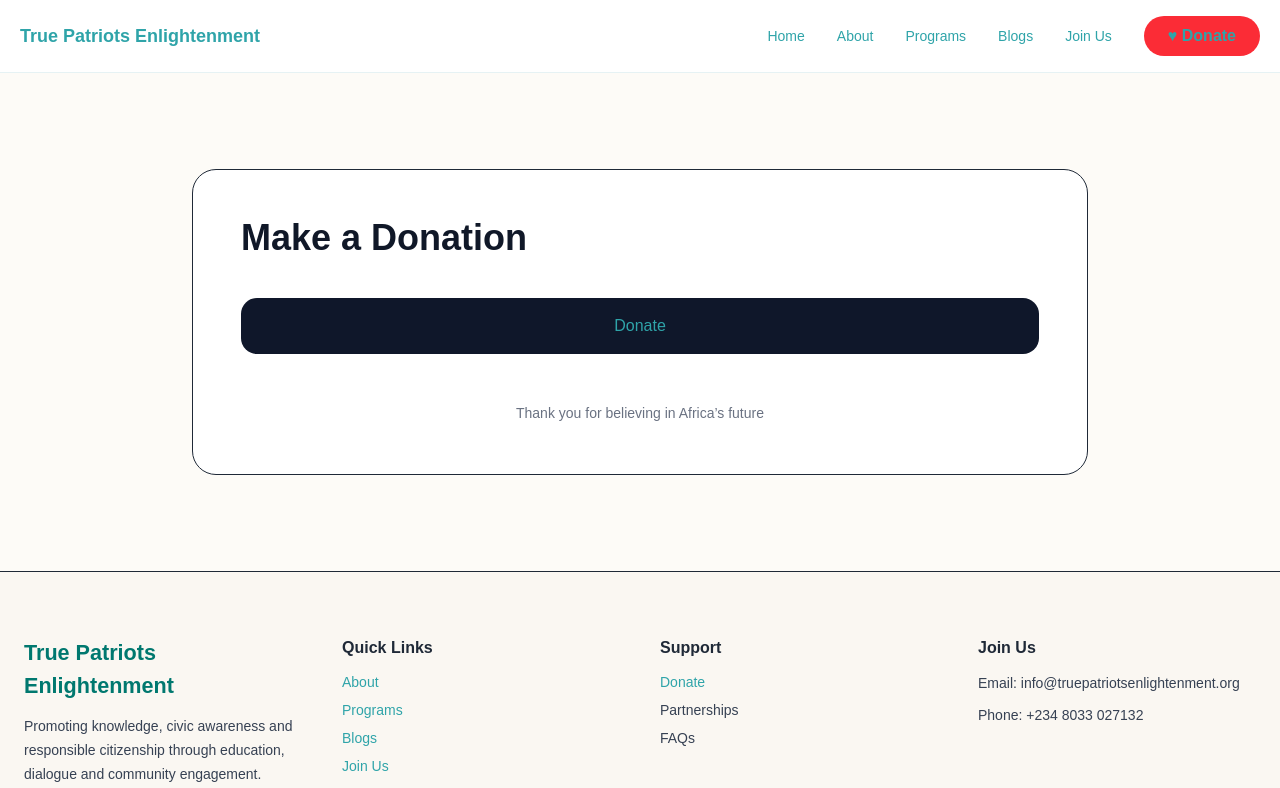
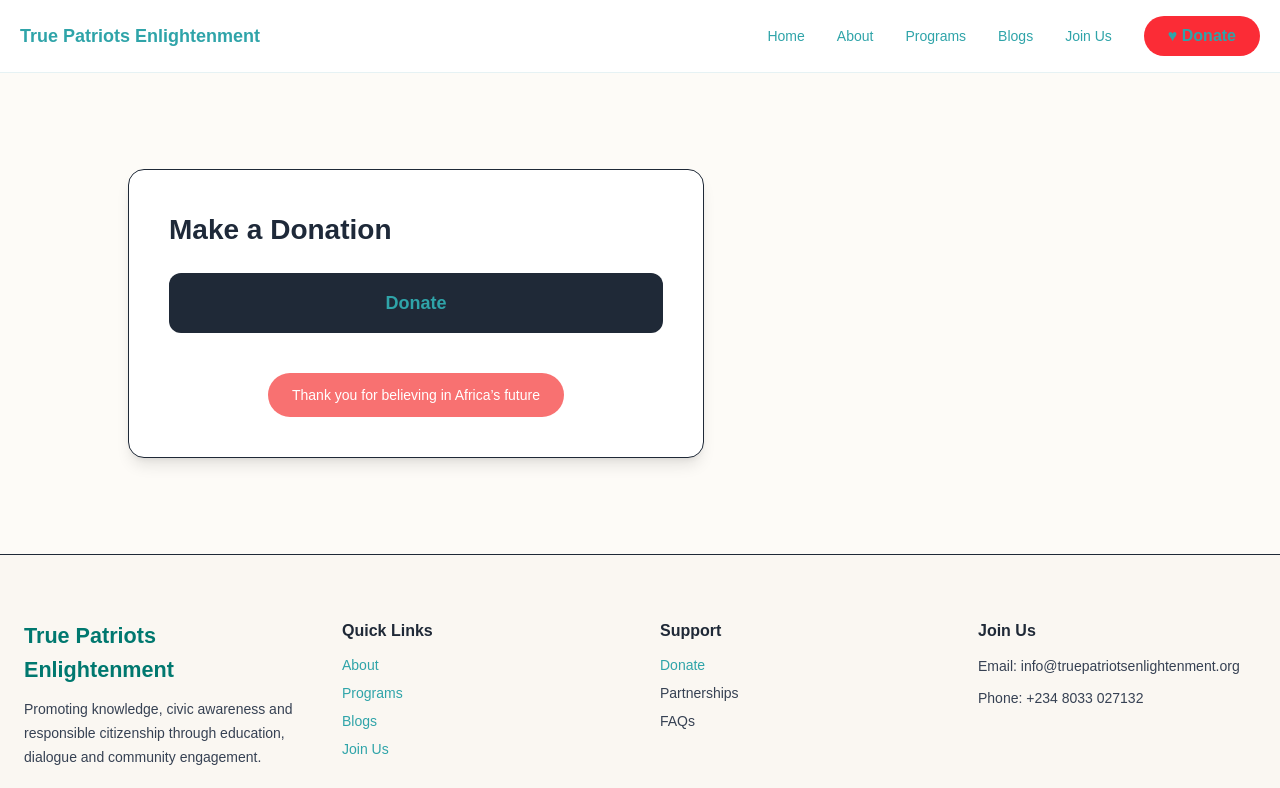
Before and after one commit to pearlroys/truepatriots-enlightenment, a Next.js app: page /donate in a window 1280 px wide. Shown: the top 788 px of the page. Built offline with nearby package versions, Linux system fonts and the light colour scheme.

Commit message:
added better donate button and oayment strategy

```diff
--- a/app/donate/page.tsx
+++ b/app/donate/page.tsx
@@ -1,13 +1,13 @@
 export default function DonatePage() {
   return (
     <main className="bg-[#fdfbf7] py-24 px-6">
-      <div className="max-w-4xl mx-auto">
+      <div className="max-w-5xl mx-auto">
 
-        <div className="bg-white rounded-3xl border p-12">
+        <div className="bg-white rounded-2xl shadow-lg p-10 max-w-xl border">
 
-          <h1 className="text-3xl md:text-4xl font-semibold text-gray-900 mb-10">
+          <h2 className="text-xl font-semibold mb-6 text-gray-800">
             Make a Donation
-          </h1>
+          </h2>
 
           <a
             href="https://paystack.shop/pay/truepatriots-donations"
@@ -15,21 +15,31 @@ export default function DonatePage() {
             rel="noopener noreferrer"
             className="
               block w-full text-center
-              bg-[#0f172a] hover:bg-[#020617]
+              bg-[#1f2937] hover:bg-[#111827]
               text-white
               px-6 py-4
-              rounded-2xl
-              font-medium text-base
+              rounded-xl
+              font-semibold text-lg
               transition
-              mb-12
+              mb-10
             "
           >
             Donate
           </a>
 
-          <p className="text-center text-sm text-gray-500">
-            Thank you for believing in Africa’s future
-          </p>
+          <div className="text-center">
+            <span className="
+              inline-block
+              bg-[#f87171]
+              text-white
+              px-6 py-3
+              rounded-full
+              font-medium
+              text-sm
+            ">
+              Thank you for believing in Africa’s future
+            </span>
+          </div>
 
         </div>
 
```
